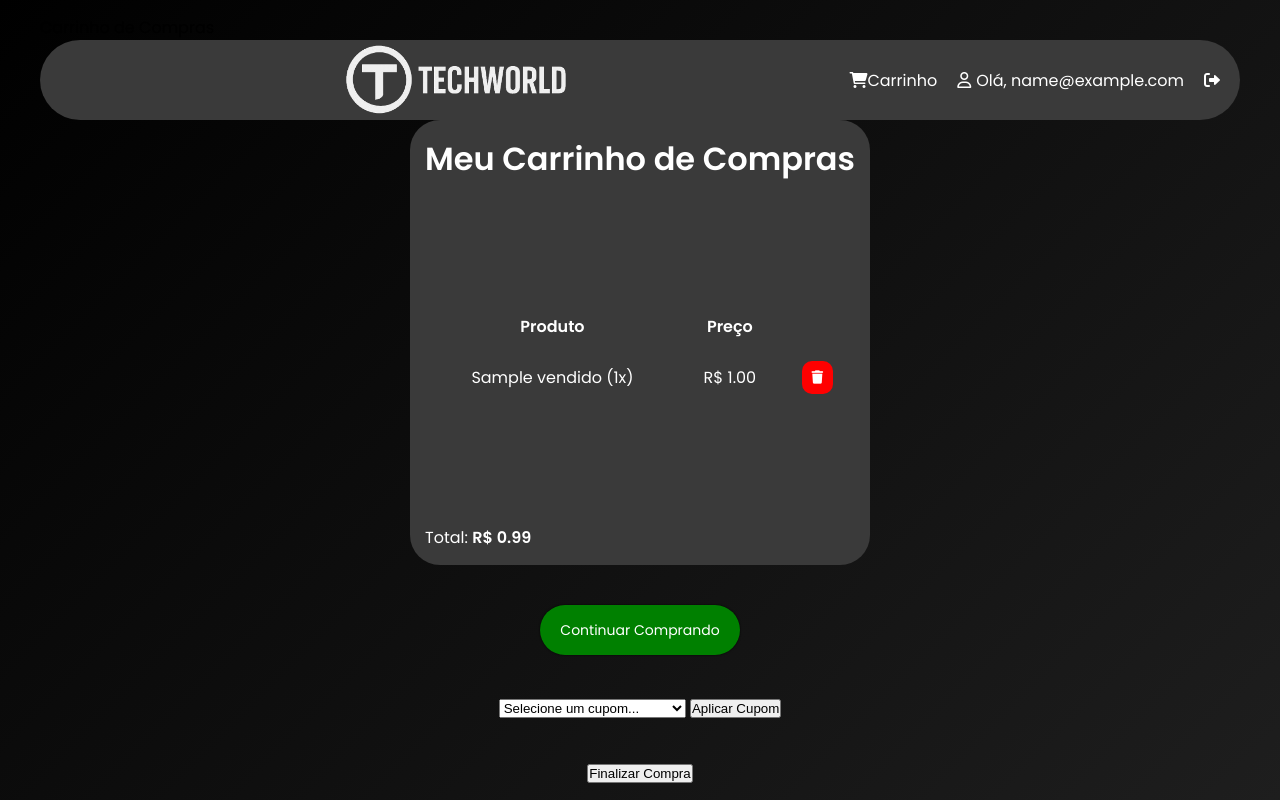
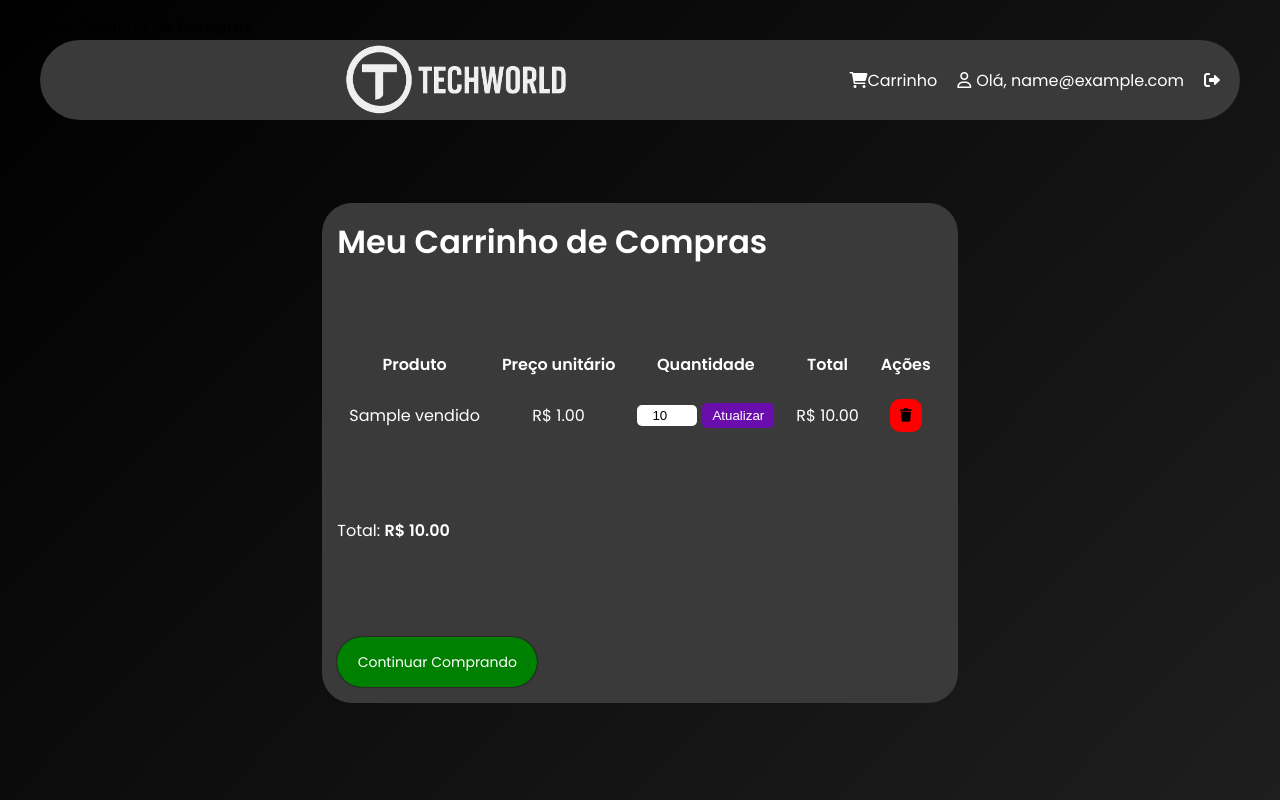
Before and after one commit to flaubersauan/MercadoPSI, a Flask app: page /visualizar_carrinho in a window 1280 px wide. Run offline with Flask 3, Linux system fonts and the light colour scheme; a user stored in the database is signed in; tables that the repository leaves empty hold one stand-in row (values such as "Sample post"); some web fonts are replaced.

Commit message:
revert: remove cupons, style

```diff
--- a/adicionar_cupons.py
+++ b/adicionar_cupons.py
@@ -1,5 +1,7 @@
 from app import app, db
 from datetime import datetime
+
+from models import Cupom
 
 with app.app_context():
     cupom1 = Cupom(codigo='SAVE10', desconto=10.0, data_expiracao=datetime(2025, 12, 31))
--- a/app.py
+++ b/app.py
@@ -3,8 +3,7 @@ from flask_login import *
 from flask_bcrypt import *
 from datetime import datetime
 from sqlalchemy import func
-from decimal import Decimal
-
+#import os
 # import dotenv
 # dotenv.load_dotenv()
 
@@ -12,14 +11,13 @@ from models import (
     db,
     User,
     Produtos,
-    Produtos_Vendidos ,
-    Cupom
+    Produtos_Vendidos
 )
 
 app = Flask(__name__)
 app.config['SECRET_KEY'] = 'intercurso2025'
 
-app.config['SQLALCHEMY_DATABASE_URI'] = 'mysql+pymysql://root:FSca*2033@localhost/mercadopsi'
+app.config['SQLALCHEMY_DATABASE_URI'] = 'mysql+pymysql://root:@localhost/mercadopsi'
 
 app.config['SQLALCHEMY_TRACK_MODIFICATIONS'] = False
 
@@ -78,19 +76,26 @@ def dashboard():
 def adicionar_no_carrinho():
     try:
         nome_produto = request.form.get('nome_produto')
-        preco_produto = request.form.get('preco_produto')
+        preco_produto = float(request.form.get('preco_produto'))
 
-        # Criar a nova entrada associada ao usuário logado
-        item_carrinho = Produtos_Vendidos(
+        produto_existente = Produtos_Vendidos.query.filter_by(
             nome_produto=nome_produto,
-            preco=preco_produto,
-            data_venda=datetime.now(),
             usuario_id=current_user.id
-        )
+        ).first()
 
-        db.session.add(item_carrinho)
+        if produto_existente:
+            produto_existente.quantidade += 1
+        else:
+            produto_existente = Produtos_Vendidos(
+                nome_produto=nome_produto,
+                preco=preco_produto,
+                quantidade=1,
+                data_venda=datetime.now(),
+                usuario_id=current_user.id
+            )
+            db.session.add(produto_existente)
+
         db.session.commit()
-
         flash(f'✅ Produto "{nome_produto}" adicionado ao carrinho com sucesso!')
 
     except Exception as e:
@@ -102,97 +107,89 @@ def adicionar_no_carrinho():
 @app.route('/visualizar_carrinho')
 @login_required
 def visualizar_carrinho():
-    produtos_agrupados = (
-        db.session.query(
-            Produtos_Vendidos.nome_produto,
-            func.count(Produtos_Vendidos.id).label('quantidade'),
-            func.sum(Produtos_Vendidos.preco).label('preco_total')
-        )
-        .filter(Produtos_Vendidos.usuario_id == current_user.id)
-        .group_by(Produtos_Vendidos.nome_produto)
-        .all()
-    )
+    produtos = Produtos_Vendidos.query.filter_by(usuario_id=current_user.id).all()
 
-    total_carrinho = sum(item.preco_total for item in produtos_agrupados) if produtos_agrupados else Decimal('0.00')
-
-    desconto = session.get('cupom_desconto', 0.0)
-
-    if desconto > 0:
-        desconto_decimal = Decimal(str(desconto))
-        total_carrinho = total_carrinho * (Decimal('1.0') - (desconto_decimal / Decimal('100.0')))
-
-    from models import Cupom
-    cupons_disponiveis = Cupom.query.filter_by(ativo=True).all()
+    total_carrinho = sum(produto.preco * produto.quantidade for produto in produtos)
 
     return render_template(
         'visualizar_carrinho.html',
-        produtos=produtos_agrupados,
-        total=total_carrinho,
-        desconto=desconto,
-        cupons=cupons_disponiveis
+        produtos=produtos,
+        total=total_carrinho
     )
 
+@app.route('/aumentar_quantidade/<nome_produto>', methods=['POST'])
+@login_required
+def aumentar_quantidade(nome_produto):
+    produto = Produtos_Vendidos.query.filter_by(
+        nome_produto=nome_produto,
+        usuario_id=current_user.id
+    ).first()
 
-@app.route('/aplicar_cupom', methods=['POST'])
-@login_required
-def aplicar_cupom():
-    codigo_cupom = request.form.get('codigo_cupom').upper()
-
-    if codigo_cupom == 'NO_CUPOM':
-        session.pop('cupom_desconto', None)
-        flash('✅ Nenhum cupom aplicado. O desconto foi removido.', 'success')
-        return redirect(url_for('visualizar_carrinho'))
-
-    cupom = Cupom.query.filter_by(codigo=codigo_cupom, ativo=True).first()
-
-    if cupom:
-        if cupom.data_expiracao and cupom.data_expiracao < datetime.now():
-            flash('❌ O cupom inserido está expirado.', 'error')
-        else:
-            session['cupom_desconto'] = cupom.desconto
-            flash(f'✅ Cupom "{cupom.codigo}" aplicado com sucesso! Desconto de {cupom.desconto}%.', 'success')
-    else:
-        flash('❌ Código de cupom inválido ou expirado.', 'error')
-
+    if produto:
+        produto.quantidade += 1
+        db.session.commit()
+        flash(f'Quantidade de "{produto.nome_produto}" aumentada.')
     return redirect(url_for('visualizar_carrinho'))
 
-@app.route('/finalizar_compra', methods=['POST'])
+
+@app.route('/diminuir_quantidade/<nome_produto>', methods=['POST'])
 @login_required
-def finalizar_compra():
-    itens_carrinho = Produtos_Vendidos.query.filter_by(usuario_id=current_user.id).all()
+def diminuir_quantidade(nome_produto):
+    produto = Produtos_Vendidos.query.filter_by(
+        nome_produto=nome_produto,
+        usuario_id=current_user.id
+    ).first()
 
-    if not itens_carrinho:
-        flash('Seu carrinho está vazio.')
-        return redirect(url_for('visualizar_carrinho'))
-
-    # Exclui todos os itens do carrinho do usuário
-    for item in itens_carrinho:
-        db.session.delete(item)
-
-    db.session.commit()
-
-    flash('🎉 Compra finalizada com sucesso! Seu carrinho foi esvaziado.')
-
-    return redirect(url_for('dashboard'))
+    if produto:
+        if produto.quantidade > 1:
+            produto.quantidade -= 1
+        else:
+            db.session.delete(produto)
+        db.session.commit()
+        flash(f'Quantidade de "{produto.nome_produto}" diminuída.')
+    return redirect(url_for('visualizar_carrinho'))
 
 
 @app.route('/remover_uma_unidade/<nome_produto>', methods=['POST'])
 @login_required
 def remover_uma_unidade(nome_produto):
-    produto = (
-        Produtos_Vendidos.query
-        .filter_by(nome_produto=nome_produto, usuario_id=current_user.id)
-        .first()
-    )
+    produto = Produtos_Vendidos.query.filter_by(
+        nome_produto=nome_produto,
+        usuario_id=current_user.id
+    ).first()
 
     if produto:
-        db.session.delete(produto)
+        if produto.quantidade > 1:
+            produto.quantidade -= 1
+        else:
+            db.session.delete(produto)
         db.session.commit()
         flash(f'❌ 1 unidade de "{nome_produto}" foi removida do carrinho.')
     else:
         flash('Produto não encontrado ou não pertence a este usuário.')
 
     return redirect(url_for('visualizar_carrinho'))
+
+@app.route('/atualizar_quantidade/<nome_produto>', methods=['POST'])
+@login_required
+def atualizar_quantidade(nome_produto):
+    nova_quantidade = request.form.get('quantidade', type=int)
+
+    if nova_quantidade and nova_quantidade > 0:
+        produto = Produtos_Vendidos.query.filter_by(
+            nome_produto=nome_produto,
+            usuario_id=current_user.id
+        ).first()
+
+        if produto:
+            produto.quantidade = nova_quantidade
+            db.session.commit()
+            flash(f'Quantidade de "{produto.nome_produto}" atualizada para {nova_quantidade}.')
+    else:
+        flash('Quantidade inválida. Deve ser maior que zero.')
+
+    return redirect(url_for('visualizar_carrinho'))
+
 
 @app.route("/logout")
 @login_required
@@ -201,10 +198,9 @@ def logout():
     flash("Você foi desconectado.", "info")
     return redirect(url_for("index"))
 
-#  # um arq .env (sugestao )
 if __name__ == "__main__":
-    # Cria as tabelas ao iniciar
     with app.app_context():
+        db.drop_all()
         db.create_all()
-        print("✅ Tabelas criadas com sucesso!")
+        print("✅ Tabelas recriadas com sucesso!")
     app.run(debug=True)
--- a/models/__init__.py
+++ b/models/__init__.py
@@ -27,7 +27,7 @@ class Produtos_Vendidos(db.Model):
     nome_produto = db.Column(db.String(100), nullable=False)
     descricao_produto = db.Column(db.Text , nullable = True)
     preco = db.Column(db.Numeric(10, 2), nullable=False)
-    quantidade = db.Column(db.Integer, default=1, nullable=False)  # 👈 novo campo
+    quantidade = db.Column(db.Integer, default=1, nullable=False)
     data_venda = db.Column(db.DateTime, nullable=False)
     usuario_id = db.Column(db.Integer, db.ForeignKey('usuario.id'), nullable=False)
 
--- a/templates/visualizar_carrinho.html
+++ b/templates/visualizar_carrinho.html
@@ -1,7 +1,7 @@
 {% extends 'base.html' %}
 
 {% block title %}
-    Carrinho de Compras
+Meu Carrinho de Compras
 {% endblock %}
 
 {% block content %}
@@ -13,22 +13,30 @@
             <thead>
                 <tr>
                     <th>Produto</th>
-                        <th>Preço</th>
+                    <th>Preço unitário</th>
+                    <th>Quantidade</th>
+                    <th>Total</th>
+                    <th>Ações</th>
                 </tr>
             </thead>
             <tbody>
                 {% for produto in produtos %}
                     <tr>
-                            <td>{{ produto.nome_produto }} ({{ produto.quantidade }}x)</td>
-                            <td>R$ {{ "%.2f"|format(produto.preco_total) }}</td>
+                        <td>{{ produto.nome_produto }}</td>
+                        <td>R$ {{ "%.2f"|format(produto.preco) }}</td>
                         <td>
-
-                            <form action="{{ url_for('remover_uma_unidade', nome_produto=produto.nome_produto) }}" method="POST" style="display:inline;">
-                                <button type="submit" style="background:none; border:none; color:white; cursor:pointer;">
+                            <form action="{{ url_for('atualizar_quantidade', nome_produto=produto.nome_produto) }}" method="POST" style="display:flex; gap:5px; justify-content:center; align-items:center;">
+                                <input type="number" name="quantidade" value="{{ produto.quantidade }}" min="1" style="width:60px; padding:3px; border-radius:5px; border:none; text-align:center;">
+                                <button type="submit" style="padding:5px 10px; background:#6a0dad; color:white; border:none; border-radius:5px; cursor:pointer;">Atualizar</button>
+                            </form>
+                        </td>
+                        <td>R$ {{ "%.2f"|format(produto.preco * produto.quantidade) }}</td>
+                        <td>
+                            <form action="{{ url_for('remover_uma_unidade', nome_produto=produto.nome_produto) }}" method="POST">
+                                <button type="submit" style="background:none; border:none; cursor:pointer;">
                                     <i class="fa-solid fa-trash"></i>
                                 </button>
                             </form>
-
                         </td>
                     </tr>
                 {% endfor %}
@@ -39,34 +47,11 @@
             <p>Total: <strong>R$ {{ "%.2f"|format(total) }}</strong></p>
         </div>
 
+        <div class="botoes-carrinho" style="margin-top:20px;">
+            <a href="{{ url_for('dashboard') }}">Continuar Comprando</a>
+        </div>
     {% else %}
-            <p>Seu carrinho está vazio.</p>
+        <p style="color:white; text-align:center; margin-top:20px;">Seu carrinho está vazio.</p>
     {% endif %}
 </div>
-
-    <div class="botoes-carrinho">
-        <a href="{{ url_for('dashboard') }}">Continuar Comprando</a>
-    </div>
-
-    {% if produtos %}
-<div class="cupom-form">
-    <form action="{{ url_for('aplicar_cupom') }}" method="POST">
-        <select name="codigo_cupom" id="cupom_select">
-            <option value="">Selecione um cupom...</option>
-            <option value="NO_CUPOM">Sem cupom</option>
-            {% for cupom in cupons %}
-                <option value="{{ cupom.codigo }}">{{ cupom.codigo }} ({{ cupom.desconto }}% de desconto)</option>
-            {% endfor %}
-        </select>
-        <button type="submit">Aplicar Cupom</button>
-    </form>
-</div>
-
-    <div class="botoes-acao">
-        <form action="{{ url_for('finalizar_compra') }}" method="POST">
-            <button type="submit" class="botao-finalizar">Finalizar Compra</button>
-        </form>
-    </div>
-    {%endif %}
-
 {% endblock %}
```
Lines whose indentation alone changed are shown as unchanged.
